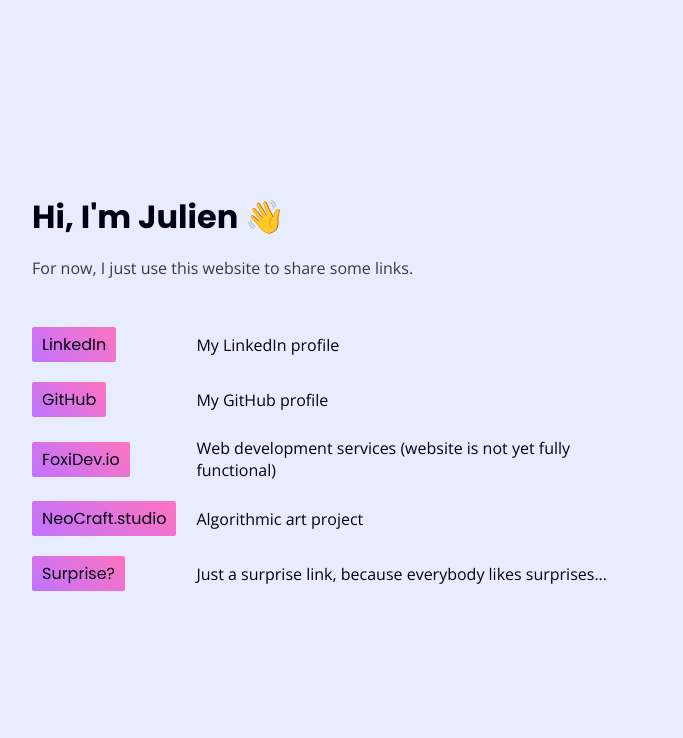
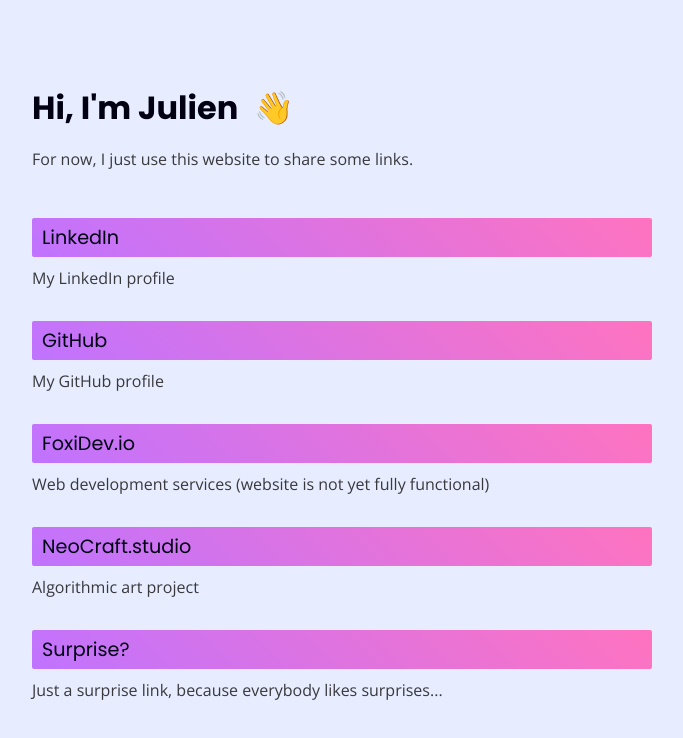
Before and after one commit to JuSellier/perso, a Svelte app: page / in a window 1280 px wide. Shown: the top 738 px of the page, without its empty margins (298-981 px from the left). Built offline with nearby package versions, Linux system fonts and the light colour scheme.

Commit message:
extracted wavinghand to component and added animation & improved link styling

```diff
--- a/src/App.svelte
+++ b/src/App.svelte
@@ -1,5 +1,6 @@
 <script>
-	import Link from "./components/Link.svelte";
+	import Link from "./components/Link/Link.svelte";
+	import WavingHand from "./components/WavingHand/WavingHand.svelte";
 	import { links } from "./utils/links";
 </script>
 
@@ -23,21 +24,17 @@
 
 	section.links {
 		padding: 1rem 0;
-		display: grid;
-		align-items: center;
-		grid-template-columns: 1fr;
-		row-gap: 20px;
-		column-gap: 20px;
-	}
-	@media (min-width: 500px) {
-		section.links {
-			grid-template-columns: auto 1fr;
-		}
+		display: flex;
+		flex-direction: column;
+		row-gap: 2rem;
 	}
 </style>
 
 <main class="contain">
-	<h1>Hi, I'm Julien 👋</h1>
+	<h1>
+		Hi, I'm Julien
+		<WavingHand />
+	</h1>
 	<p class="intro">For now, I just use this website to share some links.</p>
 	<section class="links">
 		{#each links as link}
--- a/src/components/Link.svelte
+++ b/src/components/Link/Link.svelte
@@ -8,15 +8,20 @@
 
 <style>
   section.top {
-    display: contents;
+    display: grid;
+    grid-template-columns: 1fr;
+    row-gap: 10px;
   }
 
   a {
     padding: 5px 10px;
-    /* box-shadow: 0 0 0 1px var(--clr-bg-dim); */
     border-radius: 2px;
-    max-width: max-content;
     background: var(--clr-gradient-1);
+    font-size: var(--size-h6);
+  }
+
+  p {
+    color: var(--clr-txt-dim);
   }
 </style>
 
--- /dev/null
+++ b/src/components/WavingHand/WavingHand.svelte
@@ -0,0 +1,19 @@
+<style>
+  span {
+    position: absolute;
+    margin-left: 1rem;
+    animation: wavehand 3s infinite alternate ease-in-out;
+  }
+
+  @keyframes wavehand {
+    50% {
+      transform: rotate(0deg);
+    }
+
+    to {
+      transform: rotate(20deg);
+    }
+  }
+</style>
+
+<span>👋</span>
--- a/src/main.js
+++ b/src/main.js
@@ -2,7 +2,6 @@
 
 const app = new App({
   target: document.body,
-  intro: true,
 });
 
 export default app;
```
